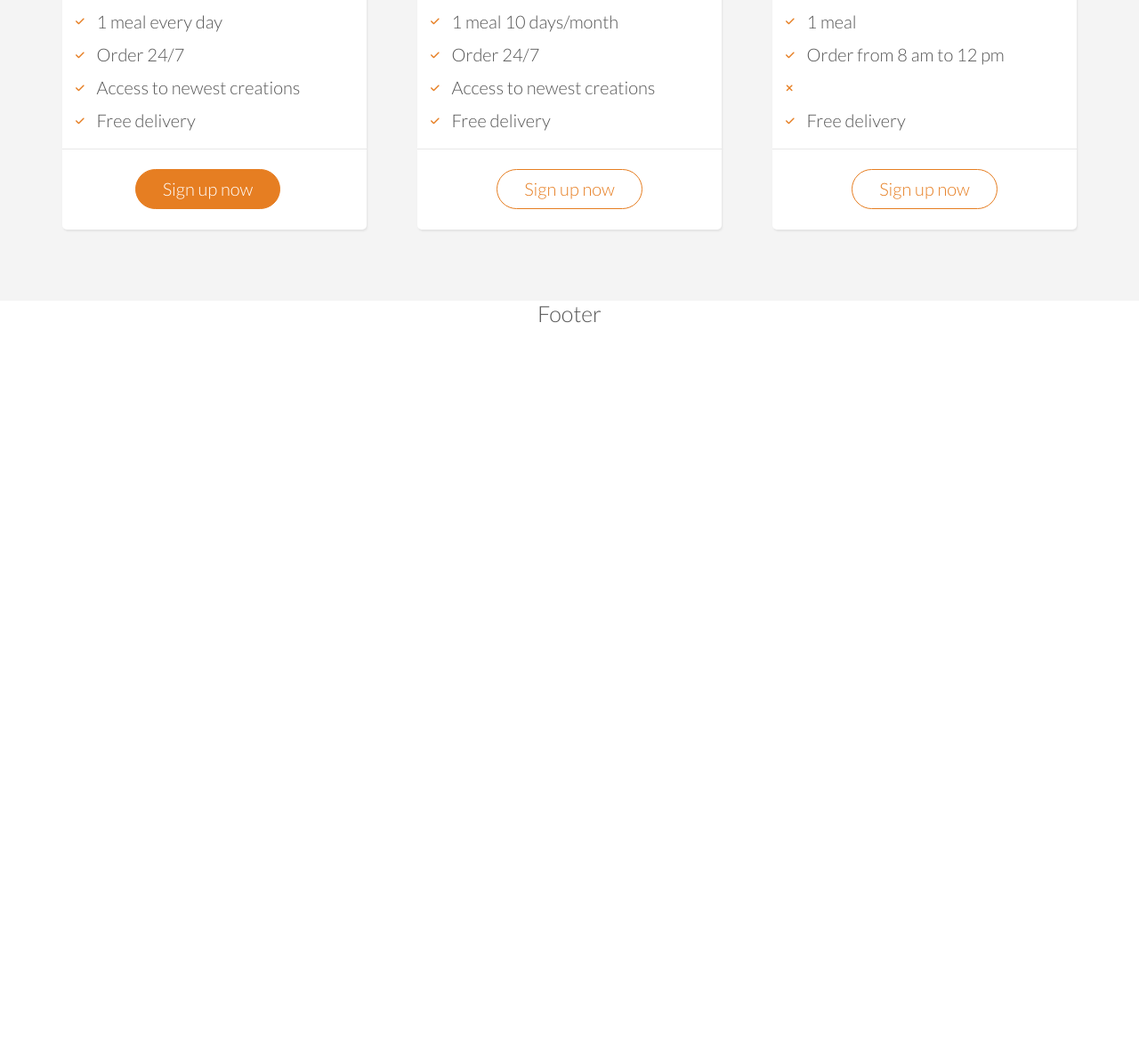
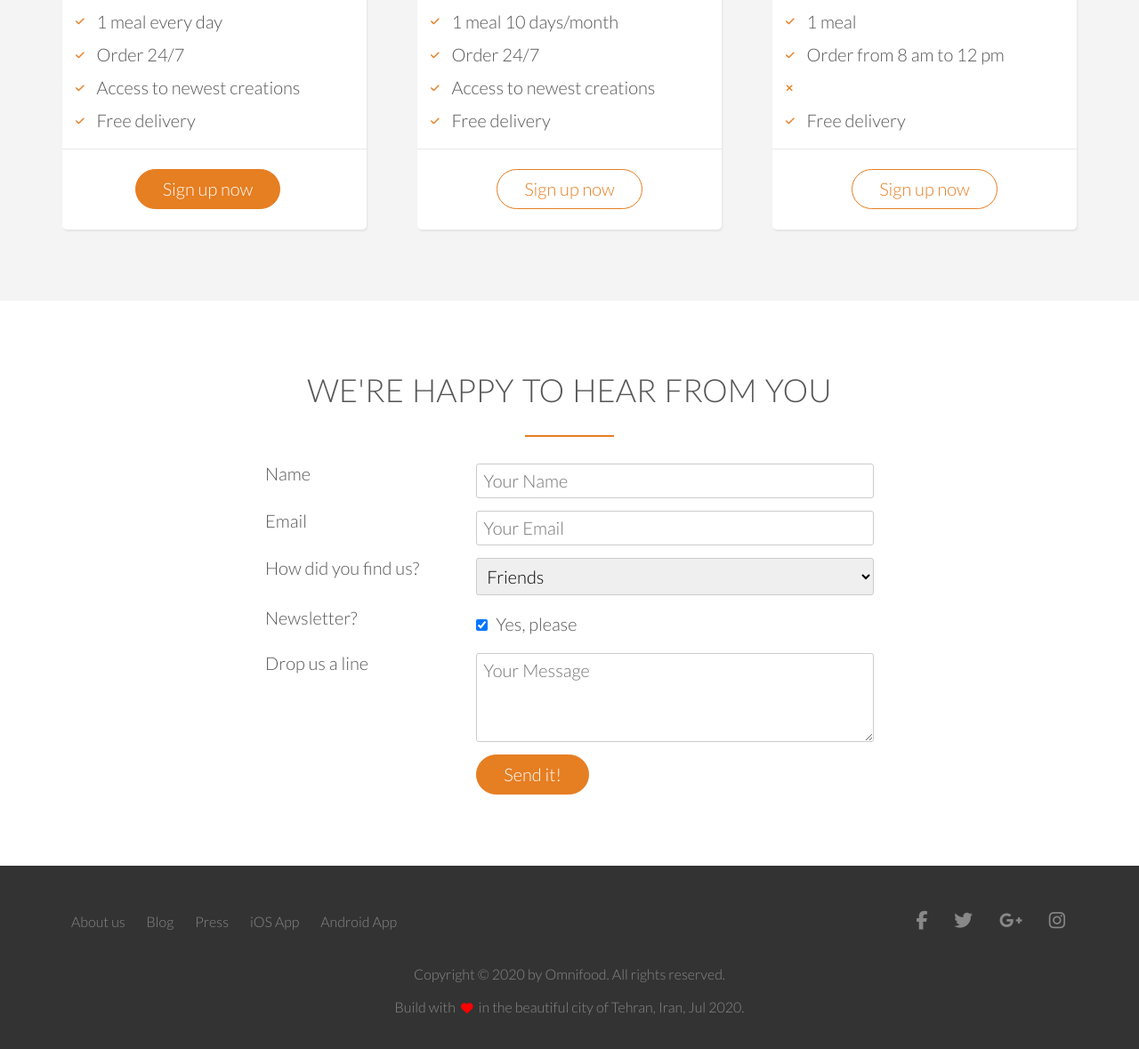
Before and after one commit to amidmajd/omnifood, a plain HTML site: page index.html in a window 1280 px wide. Shown: the part 4128-5307 px from the top of the page at 89% size. Before the commit the page ends 4495 px from the top, so only its background shows below. Drawn offline with Linux system fonts and the light colour scheme.

Commit message:
issue fix + contanct section and footer added

```diff
--- a/index.html
+++ b/index.html
@@ -295,8 +295,74 @@
       </div>
     </section>
 
+    <section class="section-contact">
+      <div class="row">
+        <h2>WE'RE HAPPY TO HEAR FROM YOU</h2>
+      </div>
+      <div class="row">
+        <form action="#" method="POST" class="contact-form">
+          <label for="name">Name</label>
+          <input type="text" name="name" id="name" placeholder="Your Name" required />
+
+          <label for="email">Email</label>
+          <input type="email" name="email" id="email" placeholder="Your Email" required />
+
+          <label for="find-us">How did you find us?</label>
+          <select name="find-us" id="find-us">
+            <option value="friends" selected>Friends</option>
+            <option value="search_engine">Search Engines</option>
+            <option value="ad">Advertisement</option>
+            <option value="other">Other</option>
+          </select>
+
+          <label for="newsletter">Newsletter?</label>
+          <div class="contact-checkbox">
+            <input type="checkbox" name="newsletter" id="newsletter" checked />
+            <label for="newsletter">Yes, please</label>
+          </div>
+          <label for="message">Drop us a line</label>
+          <textarea name="message" id="message" placeholder="Your Message"></textarea>
+
+          <input type="submit" value="Send it!" />
+        </form>
+      </div>
+    </section>
+
     <footer>
-      <span>Footer</span>
+      <div class="row footer-navbar">
+        <div class="footer-main-nav">
+          <ul>
+            <li><a href="#">About us</a></li>
+            <li><a href="#">Blog</a></li>
+            <li><a href="#">Press</a></li>
+            <li><a href="#">iOS App</a></li>
+            <li><a href="#">Android App</a></li>
+          </ul>
+        </div>
+        <div class="footer-social-nav">
+          <ul>
+            <li>
+              <a href="#"><i class="fa fa-facebook icon-small"></i></a>
+            </li>
+            <li>
+              <a href="#"><i class="fa fa-twitter icon-small"></i></a>
+            </li>
+            <li>
+              <a href="#"><i class="fa fa-google-plus icon-small"></i></a>
+            </li>
+            <li>
+              <a href="#"><i class="fa fa-instagram icon-small"></i></a>
+            </li>
+          </ul>
+        </div>
+      </div>
+      <div class="row footer-bottom-info">
+        <p>
+          Copyright &copy; 2020 by Omnifood. All rights reserved.
+        </p>
+        <br />
+        <p>Build with <i class="fa fa-heart"></i> in the beautiful city of Tehran, Iran, Jul 2020.</p>
+      </div>
     </footer>
   </body>
 </html>
--- a/resources/css/style.css
+++ b/resources/css/style.css
@@ -30,6 +30,15 @@ body {
   margin: 0 auto;
   display: grid;
   grid-template-rows: auto 1fr auto;
+}
+
+::selection {
+  color: #fff;
+  background: #e67e22;
+}
+::-moz-selection {
+  color: #fff;
+  background: #e67e22;
 }
 
 /*----------------------------------------------*/
@@ -155,25 +164,29 @@ a:active {
 
 /*-------- BUTTONS --------*/
 .btn:link,
-.btn:visited {
+.btn:visited,
+.contact-form input[type="submit"] {
   display: inline-block;
   padding: 10px 30px;
   font-weight: 300;
   text-decoration: none;
   border-radius: 200px;
   border: 1px solid #e67e22;
+  cursor: pointer;
   transition: all 0.2s;
 }
 
 .btn-full:link,
-.btn-full:visited {
+.btn-full:visited,
+.contact-form input[type="submit"] {
   color: #fff;
   background-color: #e67e22;
   margin-right: 15px;
 }
 
 .btn-full:hover,
-.btn-full:active {
+.btn-full:active,
+.contact-form input[type="submit"]:hover {
   background-color: #cf6d17;
   border: 1px solid #cf6d17;
 }
@@ -249,14 +262,6 @@ header {
 .main-nav li a:hover,
 .main-nav li a:active {
   border: 2px solid #e67e22;
-}
-
-/*----------------------------------------------*/
-/* FOOTER */
-/*----------------------------------------------*/
-footer {
-  font-size: 25px;
-  text-align: center;
 }
 
 /*----------------------------------------------*/
@@ -451,7 +456,7 @@ cite img {
   grid-template-rows: 2fr 2fr 1fr;
   grid-gap: 0;
   box-shadow: 1px 2px 2px rgb(228, 228, 228);
-  transition: all 0.2s ease;
+  transition: all 0.1s ease;
 }
 
 .plan-box .col:hover {
@@ -504,5 +509,131 @@ cite img {
 }
 
 /*----------------------------------------------*/
+/* CONTACT FORM */
+/*----------------------------------------------*/
+.contact-form {
+  width: 60%;
+  margin: 0 auto;
+  display: grid;
+  grid-template-columns: 1fr 2fr;
+  grid-gap: 0.7em;
+}
+
+.contact-form input,
+.contact-form select,
+.contact-form textarea {
+  padding: 7px;
+  border-radius: 3px;
+  border: 1px solid #ccc;
+  font-weight: 300;
+}
+
+.contact-form input:focus,
+.contact-form select:focus,
+.contact-form textarea:focus {
+  outline: none;
+}
+
+.contact-form input[type="submit"] {
+  grid-column: 2/3;
+  justify-self: start;
+}
+
+.contact-form input[type="checkbox"] {
+  margin-right: 5px;
+}
+
+.contact-form textarea {
+  height: 100px;
+  resize: vertical;
+}
+
+.contact-checkbox {
+  padding: 7px;
+  padding-left: 0;
+}
+
+/*----------------------------------------------*/
+/* FOOTER */
+/*----------------------------------------------*/
+footer {
+  padding: 60px 0;
+  text-align: center;
+  background-color: #333333;
+  color: #888;
+}
+
+footer i {
+  font-size: 0.85em;
+  color: red;
+  text-align: center;
+  margin: 0 3px;
+}
+
+.footer-bottom-info {
+  font-size: 0.8em;
+  margin-top: 40px;
+}
+
+.footer-navbar,
+.footer-main-nav,
+.footer-social-nav {
+  display: flex;
+}
+
+.footer-navbar {
+  justify-content: space-between;
+  margin-top: -10px;
+}
+
+.footer-navbar li {
+  display: inline-block;
+}
+
+.footer-main-nav,
+.footer-social-nav {
+  justify-content: space-around;
+}
+
+.footer-navbar a,
+.footer-navbar a:link,
+.footer-navbar a:visited,
+.footer-navbar i {
+  color: #888;
+  text-decoration: none;
+  transition: all 0.3s ease;
+  font-size: 0.8em;
+}
+
+.footer-navbar a {
+  padding: 10px;
+}
+
+.footer-navbar a:hover,
+.footer-navbar a:active {
+  color: #ddd;
+}
+
+.footer-navbar i {
+  font-size: 1.3em;
+}
+
+.footer-navbar a:hover .fa-facebook {
+  color: #3b5999;
+}
+
+.footer-navbar a:hover .fa-twitter {
+  color: #55acee;
+}
+
+.footer-navbar a:hover .fa-google-plus {
+  color: #dd4b39;
+}
+
+.footer-navbar a:hover .fa-instagram {
+  color: #e4405f;
+}
+
+/*----------------------------------------------*/
 /* MEDIA QUERIES */
 /*----------------------------------------------*/
```
